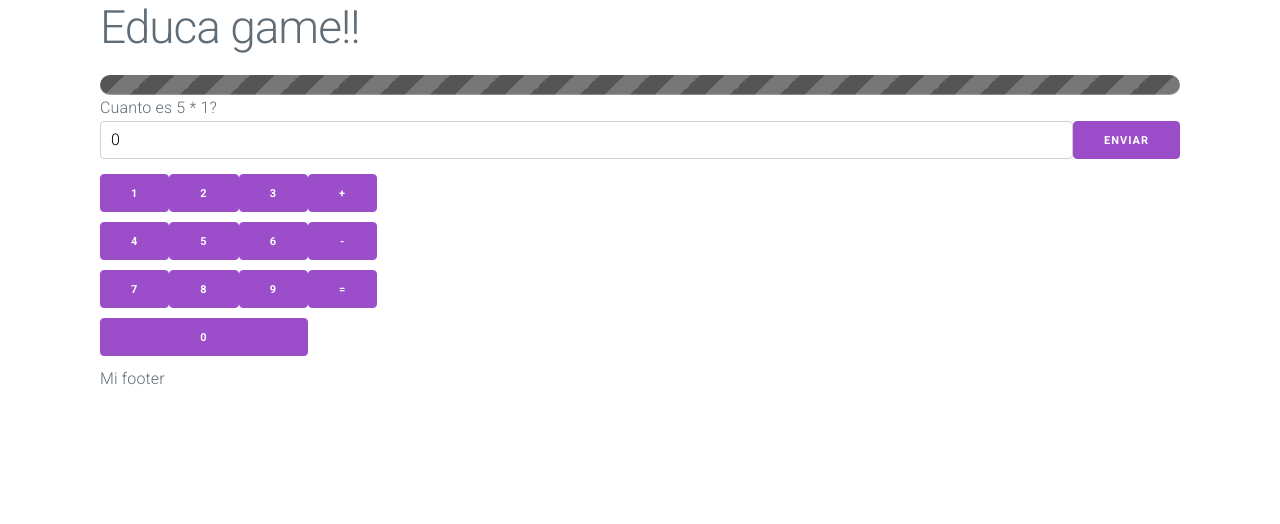
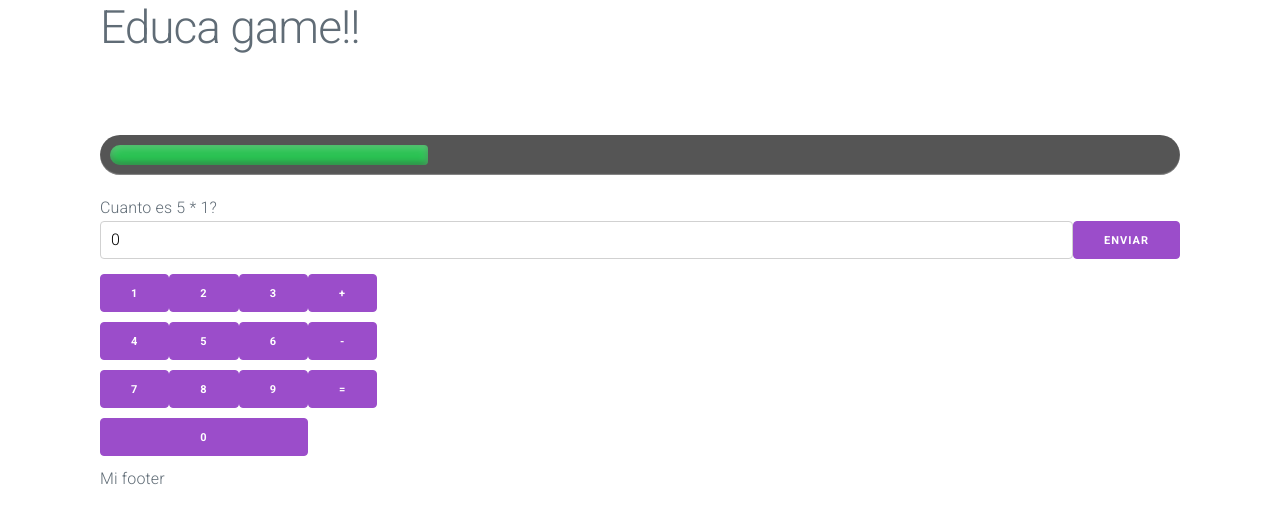
Before and after one commit to ohierro/educa_game, a Vue app: page /#/game in a window 1280 px wide. Shown: the top 524 px of the page. Built offline with nearby package versions, Linux system fonts and the light colour scheme.

Commit message:
added progress bar

```diff
--- a/src/components/ProgressBar.vue
+++ b/src/components/ProgressBar.vue
@@ -1,31 +1,55 @@
 <template>
 <div class="meter animate">
-  <span style="width: 25%"></span>
+  <span style="width: 30%"></span>
 </div>
 </template>
 
+
+
 <style scoped>
-
 .meter {
-  height: 20px;
+  box-sizing: content-box;
+  height: 20px; /* Can be anything */
   position: relative;
+  margin: 60px 0 20px 0; /* Just for demo spacing */
   background: #555;
   border-radius: 25px;
   padding: 10px;
   box-shadow: inset 0 -1px 1px rgba(255, 255, 255, 0.3);
 }
-
-.meter > span:after {
+.meter > span {
+  display: block;
+  height: 100%;
+  border-top-right-radius: 8px;
+  border-bottom-right-radius: 8px;
+  border-top-left-radius: 20px;
+  border-bottom-left-radius: 20px;
+  background-color: rgb(43, 194, 83);
+  background-image: linear-gradient(
+    center bottom,
+    rgb(43, 194, 83) 37%,
+    rgb(84, 240, 84) 69%
+  );
+  box-shadow: inset 0 2px 9px rgba(255, 255, 255, 0.3),
+    inset 0 -2px 6px rgba(0, 0, 0, 0.4);
+  position: relative;
+  overflow: hidden;
+}
+.meter > span:after,
+.animate > span > span {
   content: "";
   position: absolute;
-  top: 0; left: 0; bottom: 0; right: 0;
+  top: 0;
+  left: 0;
+  bottom: 0;
+  right: 0;
   background-image: linear-gradient(
     -45deg,
-    rgba(255, 255, 255, .2) 25%,
+    rgba(255, 255, 255, 0.2) 25%,
     transparent 25%,
     transparent 50%,
-    rgba(255, 255, 255, .2) 50%,
-    rgba(255, 255, 255, .2) 75%,
+    rgba(255, 255, 255, 0.2) 50%,
+    rgba(255, 255, 255, 0.2) 75%,
     transparent 75%,
     transparent
   );
@@ -39,18 +63,8 @@
   overflow: hidden;
 }
 
-.orange > span {
-  background-color: #f1a165;
-  background-image: linear-gradient(to bottom, #f1a165, #f36d0a);
-}
-
-.red > span {
-  background-color: #f0a3a3;
-  background-image: linear-gradient(to bottom, #f0a3a3, #f42323);
-}
-
-.meter > span::after, .animate > span > span {
-  animation: move 2s linear infinite;
+.animate > span:after {
+  display: none;
 }
 
 @keyframes move {
@@ -61,4 +75,17 @@
     background-position: 50px 50px;
   }
 }
+
+.orange > span {
+  background-image: linear-gradient(#f1a165, #f36d0a);
+}
+
+.red > span {
+  background-image: linear-gradient(#f0a3a3, #f42323);
+}
+
+.nostripes > span > span,
+.nostripes > span::after {
+  background-image: none;
+}
 </style>
--- a/src/views/Game.vue
+++ b/src/views/Game.vue
@@ -3,14 +3,16 @@
   <div>
     <ProgressBar></ProgressBar>
   </div>
+  <div>
+    <div v-if="store.validated">
+      <div v-if="store.validation">Bien!!</div>
+      <div v-if="!store.validation">Ohhh no</div>
+    </div>
+  </div>
   <Question
     :question="store.currentQuestion"
     @resolve="validate"
   ></Question>
-  <div v-if="store.validated">
-    <div v-if="store.validation">Bien!!</div>
-    <div v-if="!store.validation">Ohhh no</div>
-  </div>
 </div>
 </template>
 
```
Also changed, not shown: 6 other files (tests, documents, lock files or other folders).
